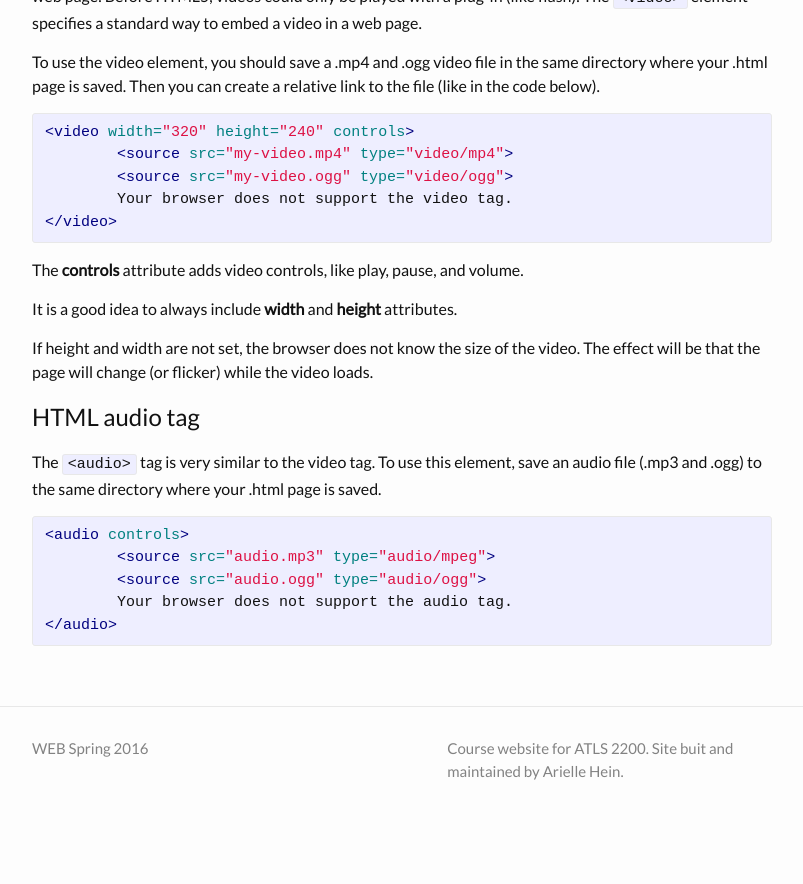
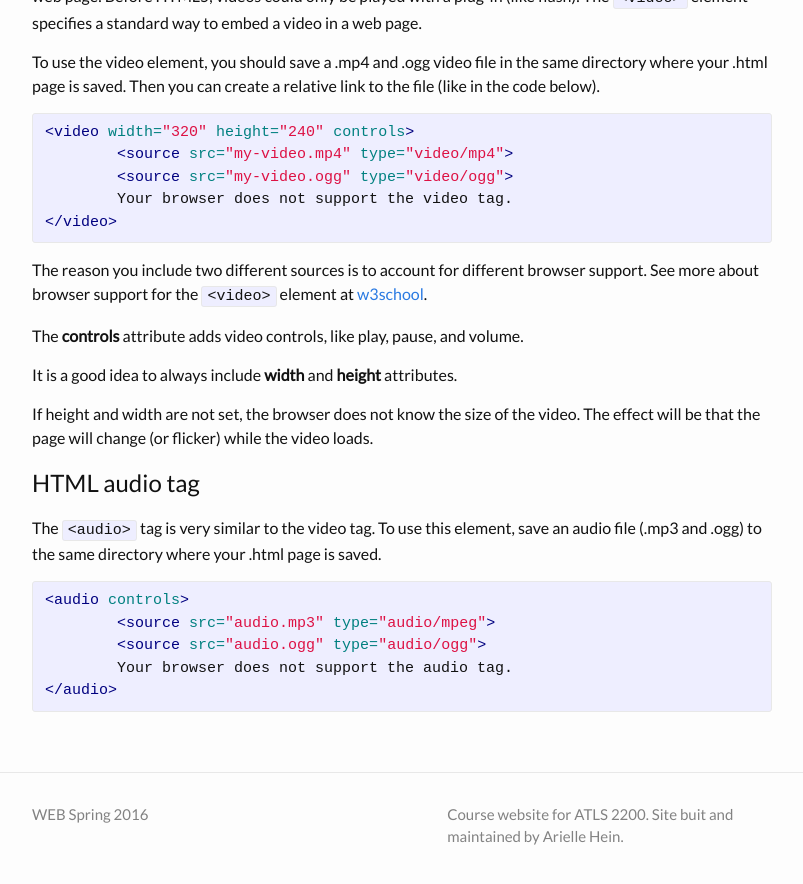
Before and after one commit to coloringchaos/web-spring-16, a Jekyll site: the page built from _posts/2016-01-28-html-notes.md, in a window 1280 px wide and 900 px high, scrolled down 3650 px. Shown: the top 884 px of the window, without its empty margins (238-1041 px from the left). Built offline with Jekyll 4.4.1, drawn with Linux system fonts in a browser that asks for light colours; before the commit the page ends 4492 px from its top, so only the background shows below that.

Commit message:
updating video notes

```diff
--- a/_posts/2016-01-28-html-notes.md
+++ b/_posts/2016-01-28-html-notes.md
@@ -149,6 +149,8 @@ To use the video element, you should save a .mp4 and .ogg video file in the same
 </video>
 {% endhighlight %}
 
+The reason you include two different sources is to account for different browser support. See more about browser support for the `<video>` element at [w3school](http://www.w3schools.com/html/html5_video.asp).
+
 The **controls** attribute adds video controls, like play, pause, and volume.
 
 It is a good idea to always include **width** and **height** attributes.
```
